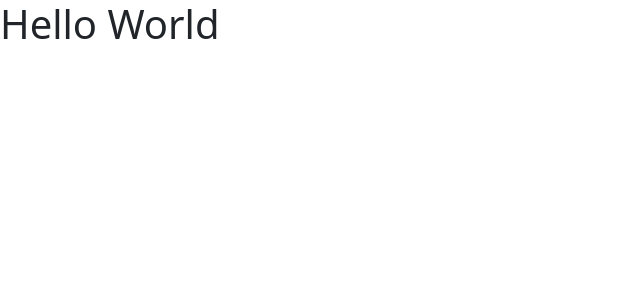
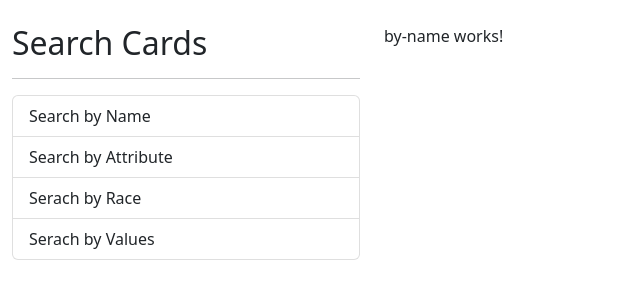
Before and after one commit to JaviBarranca/yuGiOhApp, an Angular app in the folder yuGiOhApp/: page / in a window 1280 px wide. Shown: the top 300 px of the page, without its empty margins (0-640 px from the left). Built offline with nearby package versions, Linux system fonts and the light colour scheme.

Commit message:
Add html to project. Work on sidebar basic structure

```diff
--- a/yuGiOhApp/src/app/app-routing.module.ts
+++ b/yuGiOhApp/src/app/app-routing.module.ts
@@ -13,7 +13,7 @@ const routes: Routes = [
     {
         path: '',
         component: ByNameComponent,
-        pathMatch: 'full' //revisar
+        pathMatch: 'full' //Permite que no coincida con otras rutas por el espacio vacío al principio
     },
     {
         path: 'attribute',
@@ -41,7 +41,7 @@ const routes: Routes = [
 
 @NgModule({
     imports: [
-        RouterModule.forRoot(routes)
+        RouterModule.forRoot(routes) // forRoot para rutas principales
     ],
     exports: [
         RouterModule
--- a/yuGiOhApp/src/app/app.component.html
+++ b/yuGiOhApp/src/app/app.component.html
@@ -1 +1,9 @@
-<h1>Hello World</h1>
+<div class="row container mt-4">
+
+  <div class="col-4">
+    <app-sidebar></app-sidebar>
+  </div>
+
+  <div class="col">
+    <router-outlet></router-outlet>
+  </div>
--- a/yuGiOhApp/src/app/app.module.ts
+++ b/yuGiOhApp/src/app/app.module.ts
@@ -1,9 +1,9 @@
 import { NgModule } from '@angular/core';
 import { BrowserModule } from '@angular/platform-browser';
 import { AppComponent } from './app.component';
-import { AppRoutingModule } from './app-routing.module';
 import { HttpClientModule } from '@angular/common/http'
 
+import { AppRoutingModule } from './app-routing.module';
 import { CardModule } from './card/card.module';
 import { SharedModule } from './shared/shared.module';
 
@@ -15,8 +15,8 @@ import { SharedModule } from './shared/shared.module';
   ],
   imports: [
     BrowserModule,
-    AppRoutingModule,
     HttpClientModule,
+    AppRoutingModule, // importo mi app-routing.module.ts
     CardModule,
     SharedModule
   ],
--- a/yuGiOhApp/src/app/shared/sidebar/sidebar.component.html
+++ b/yuGiOhApp/src/app/shared/sidebar/sidebar.component.html
@@ -1 +1,26 @@
-<p>sidebar works!</p>
+<h2>Search Cards</h2>
+<hr>
+<div class="list-group list-reset">
+
+    <a
+    routerLink=""
+    class="list-group-item list-group-action">
+    Search by Name
+    </a>
+    <a
+    routerLink="attribute"
+    class="list-group-item list-group-action">
+    Search by Attribute
+    </a>
+    <a
+    routerLink="race"
+    class="list-group-item list-group-action">
+    Serach by Race
+    </a>
+    <a
+    routerLink="values"
+    class="list-group-item list-group-action">
+    Serach by Values
+    </a>
+
+</div>
```
